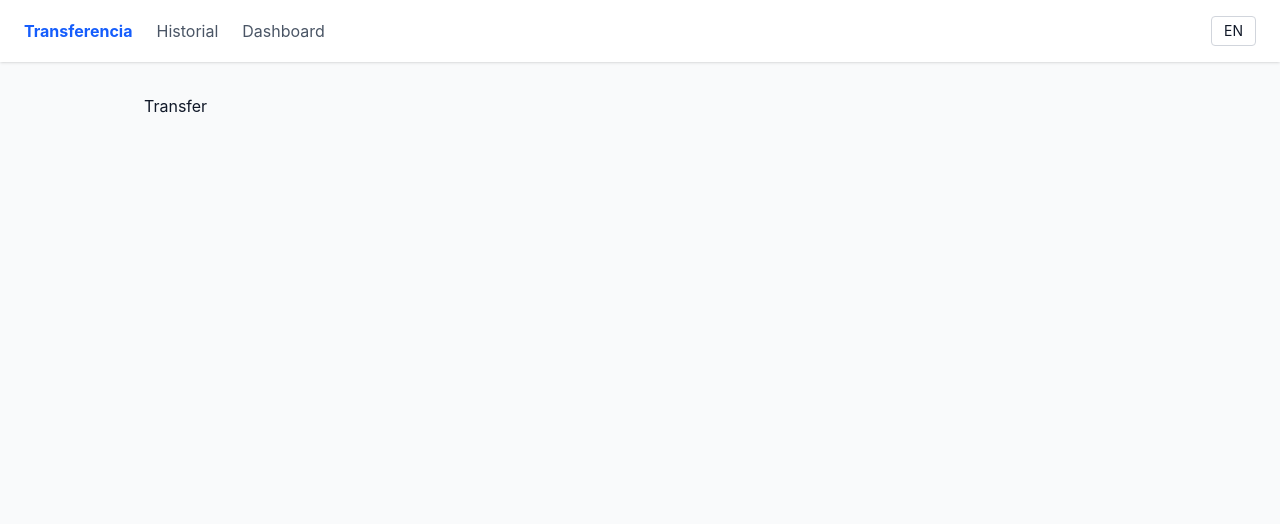
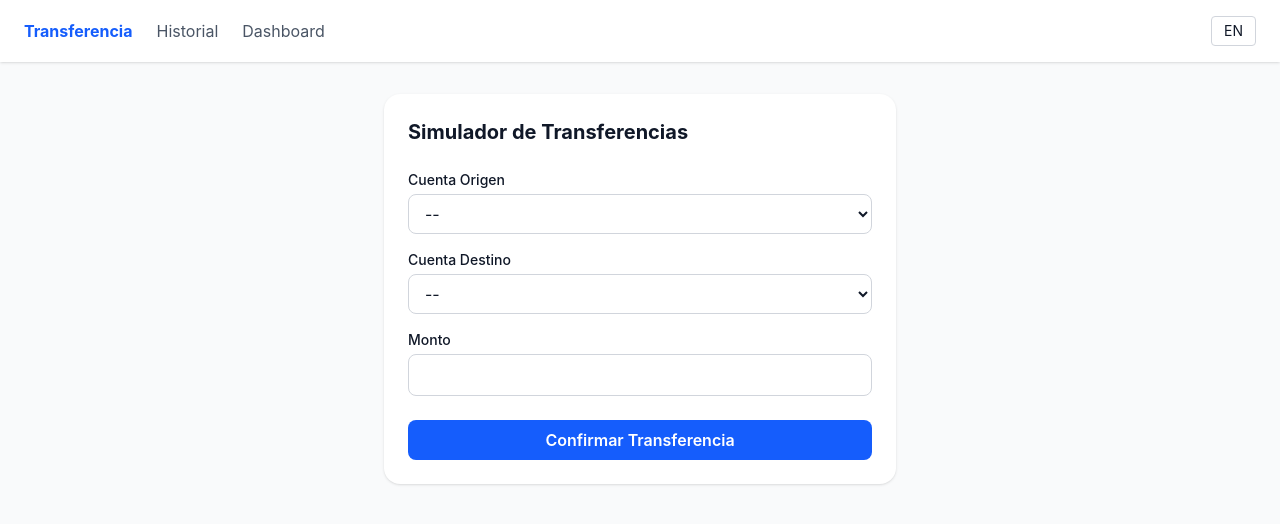
Before and after one commit to SebaFretes/bank-transfer-simulator, a React (Vite) app: page / in a window 1280 px wide. Shown: the top 524 px of the page. Built offline with nearby package versions, Linux system fonts and the light colour scheme.

Commit message:
create transfer form with validations and toast notifications

```diff
--- a/package.json
+++ b/package.json
@@ -17,6 +17,7 @@
     "react-i18next": "^16.5.8",
     "react-router-dom": "^7.13.1",
     "recharts": "^3.8.0",
+    "uuid": "^13.0.0",
     "zustand": "^5.0.12"
   },
   "devDependencies": {
@@ -25,6 +26,7 @@
     "@types/node": "^24.12.0",
     "@types/react": "^19.2.14",
     "@types/react-dom": "^19.2.3",
+    "@types/uuid": "^11.0.0",
     "@vitejs/plugin-react": "^6.0.0",
     "eslint": "^9.39.4",
     "eslint-plugin-react-hooks": "^7.0.1",
--- /dev/null
+++ b/src/components/transfer/TransferForm.tsx
@@ -0,0 +1,95 @@
+import { useState } from 'react'
+import { useTranslation } from 'react-i18next'
+import { useTransfer } from '../../hooks/useTransfer'
+
+export default function TransferForm() {
+  const { t } = useTranslation()
+  const { execute, accounts } = useTransfer()
+
+  const [fromId, setFromId] = useState('')
+  const [toId, setToId] = useState('')
+  const [amount, setAmount] = useState('')
+
+  const selectedFrom = accounts.find((a) => a.id === fromId)
+  const selectedTo = accounts.find((a) => a.id === toId)
+
+  const handleSubmit = () => {
+    const success = execute(fromId, toId, parseFloat(amount))
+    if (success) {
+      setFromId('')
+      setToId('')
+      setAmount('')
+    }
+  }
+
+  return (
+    <div className="bg-white dark:bg-gray-800 rounded-2xl shadow p-6 max-w-lg mx-auto">
+      <h2 className="text-xl font-bold mb-6">{t('transfer.title')}</h2>
+
+      {/* Cuenta origen */}
+      <div className="mb-4">
+        <label className="block text-sm font-medium mb-1">{t('transfer.from')}</label>
+        <select
+          value={fromId}
+          onChange={(e) => setFromId(e.target.value)}
+          className="w-full border border-gray-300 dark:border-gray-600 rounded-lg px-3 py-2 bg-white dark:bg-gray-700"
+        >
+          <option value="">--</option>
+          {accounts.map((acc) => (
+            <option key={acc.id} value={acc.id}>
+              {acc.name} — ${acc.balance.toLocaleString()}
+            </option>
+          ))}
+        </select>
+        {selectedFrom && (
+          <div className="flex items-center gap-2 mt-2">
+            <img src={selectedFrom.photo} className="w-8 h-8 rounded-full" />
+            <span className="text-sm">{selectedFrom.name}</span>
+          </div>
+        )}
+      </div>
+
+      {/* Cuenta destino */}
+      <div className="mb-4">
+        <label className="block text-sm font-medium mb-1">{t('transfer.to')}</label>
+        <select
+          value={toId}
+          onChange={(e) => setToId(e.target.value)}
+          className="w-full border border-gray-300 dark:border-gray-600 rounded-lg px-3 py-2 bg-white dark:bg-gray-700"
+        >
+          <option value="">--</option>
+          {accounts.map((acc) => (
+            <option key={acc.id} value={acc.id}>
+              {acc.name} — ${acc.balance.toLocaleString()}
+            </option>
+          ))}
+        </select>
+        {selectedTo && (
+          <div className="flex items-center gap-2 mt-2">
+            <img src={selectedTo.photo} className="w-8 h-8 rounded-full" />
+            <span className="text-sm">{selectedTo.name}</span>
+          </div>
+        )}
+      </div>
+
+      {/* Monto */}
+      <div className="mb-6">
+        <label className="block text-sm font-medium mb-1">{t('transfer.amount')}</label>
+        <input
+          type="number"
+          value={amount}
+          onChange={(e) => setAmount(e.target.value)}
+          className="w-full border border-gray-300 dark:border-gray-600 rounded-lg px-3 py-2 bg-white dark:bg-gray-700"
+          min={0}
+        />
+      </div>
+
+      <button
+        onClick={handleSubmit}
+        className="w-full bg-blue-600 hover:bg-blue-700 text-white font-semibold py-2 rounded-lg transition"
+      >
+        {t('transfer.confirm')}
+      </button>
+    </div>
+  )
+}
--- /dev/null
+++ b/src/hooks/useTransfer.ts
@@ -0,0 +1,46 @@
+import { useTransferStore } from '../store/transferStore'
+import { useAccountStore } from '../store/accountStore'
+import type { Transfer } from '../types'
+import { useTranslation } from 'react-i18next'
+import toast from 'react-hot-toast'
+import { v4 as uuidv4 } from 'uuid'
+
+export function useTransfer() {
+  const { t } = useTranslation()
+  const { addTransfer } = useTransferStore()
+  const { accounts, updateBalance } = useAccountStore()
+
+  const execute = (fromId: string, toId: string, amount: number): boolean => {
+    if (fromId === toId) {
+      toast.error(t('transfer.errors.sameAccount'))
+      return false
+    }
+
+    if (!amount || amount <= 0) {
+      toast.error(t('transfer.errors.invalidAmount'))
+      return false
+    }
+
+    const from = accounts.find((a) => a.id === fromId)
+    if (!from || from.balance < amount) {
+      toast.error(t('transfer.errors.insufficientFunds'))
+      return false
+    }
+
+    const transfer: Transfer = {
+      id: uuidv4(),
+      fromAccountId: fromId,
+      toAccountId: toId,
+      amount,
+      timestamp: new Date(),
+    }
+
+    updateBalance(fromId, -amount)
+    updateBalance(toId, amount)
+    addTransfer(transfer)
+    toast.success(t('transfer.success'))
+    return true
+  }
+
+  return { execute, accounts }
+}
--- a/src/pages/TransferPage.tsx
+++ b/src/pages/TransferPage.tsx
@@ -1,3 +1,5 @@
+import TransferForm from '../components/transfer/TransferForm'
+
 export default function TransferPage() {
-  return <div>Transfer</div>
+  return <TransferForm />
 }
```
Also changed, not shown: 1 other file (tests, documents, lock files or other folders).
